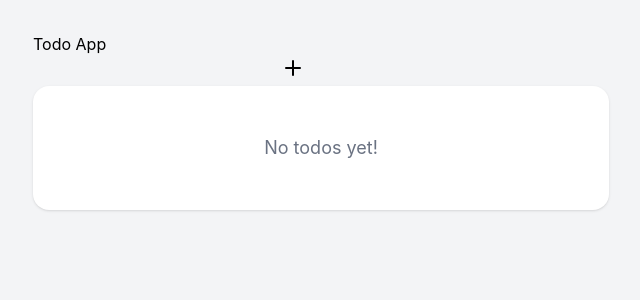
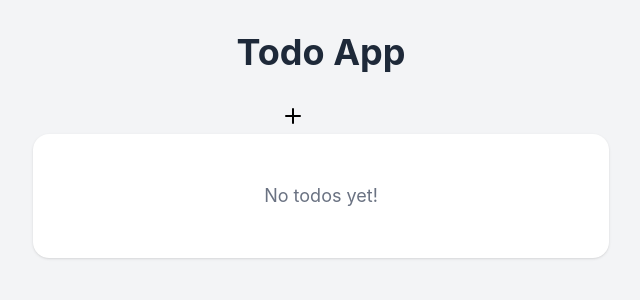
Before and after one commit to AleksandrKompanetc/todo, a React (Vite) app: page / in a window 1280 px wide. Shown: the top 300 px of the page, without its empty margins (319-959 px from the left). Built offline with nearby package versions, Linux system fonts and the light colour scheme.

Commit message:
data storage in localStorage has been implemented

```diff
--- a/src/App.tsx
+++ b/src/App.tsx
@@ -1,4 +1,4 @@
-import { useState } from 'react'
+import { useState, useEffect } from 'react'
 import TodoForm from './components/TodoForm'
 import TodoList from './components/TodoList'
 import type { Filter } from './types'
@@ -12,6 +12,10 @@ interface Todo {
 export default function App() {
   const [todos, setTodos] = useState<Todo[]>([])
   const [filter, setFilter] = useState<Filter>('all')
+
+  useEffect(() => {
+    localStorage.setItem('todos', JSON.stringify(todos))
+  }, [todos])
 
   const addTodo = (text: string) => {
     if (!text.trim()) return
@@ -55,7 +59,7 @@ export default function App() {
   return (
     <div className='min-h-screen bg-gray-100 py-8 px-4'>
       <div className='max-w-xl mx-auto'>
-        <h1>Todo App</h1>
+        <h1 className='text-4xl font-bold text-center mb-8 text-gray-800'>Todo App</h1>
         <TodoForm addTodo={addTodo} />
 
         <TodoList
```
